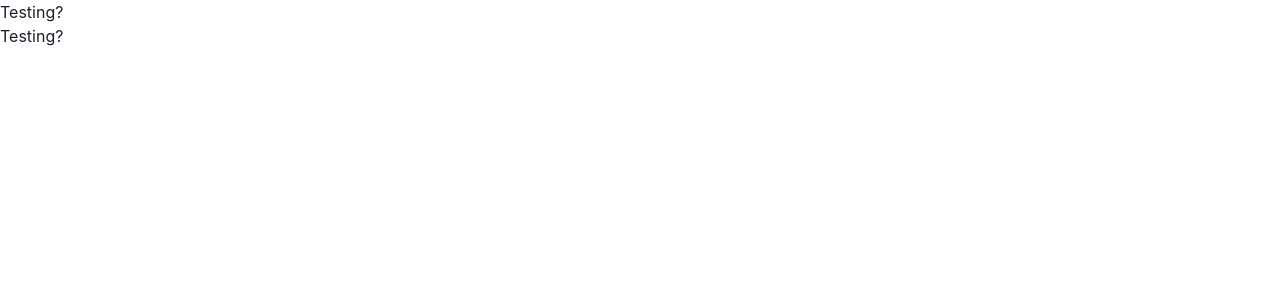
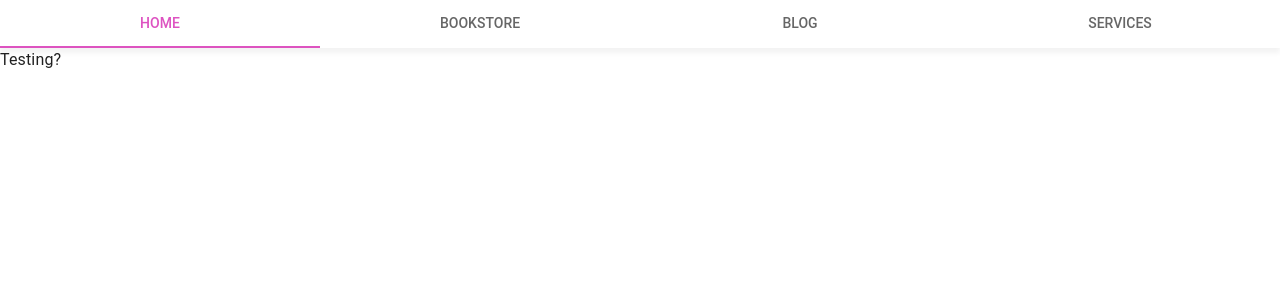
Before and after one commit to Guysnacho/besteemed, a Next.js app: page / in a window 1280 px wide. Shown: the top 300 px of the page. Built offline with nearby package versions, Linux system fonts and the light colour scheme.

Commit message:
Config theme + add layout

```diff
--- a/Components/Navbar.tsx
+++ b/Components/Navbar.tsx
@@ -1,5 +1,58 @@
+import React, { useEffect, useState } from "react";
+import { Grid, Tabs, Tab } from "@mui/material";
+import { styled } from "@mui/material/styles";
+import { useRouter } from "next/router";
+
 const Navbar = () => {
-  return <div>Testing?</div>;
+  const [page, setPage] = useState(0); //Track current page
+  const router = useRouter();
+
+  //Custom tabs with box shadow
+  const TopTab = styled(Tabs)({
+    boxShadow: "0 5px 5px 0 rgba(0, 0, 0, 0.05)",
+  });
+
+  //Updates on click and reroutes
+  const handleChange = (event: React.SyntheticEvent, newPage: number) => {
+    event.preventDefault();
+    setPage(newPage);
+    if (newPage === 0) router.push("/");
+    if (newPage === 1) router.push("/bookstore");
+    if (newPage === 2) router.push("/blog");
+    if (newPage === 3) router.push("/services");
+  };
+
+  //Updates page number on initial page load
+  useEffect(() => {
+    if (router.pathname == "/") setPage(0);
+    if (router.pathname == "/bookstore") setPage(1);
+    if (router.pathname == "/blog") setPage(2);
+    if (router.pathname == "/services") setPage(2);
+  }, [router.pathname]);
+
+  return (
+    <>
+      <Grid
+        container
+        direction="column"
+        sx={{ width: "100%", bgcolor: "background.paper" }}
+      >
+        <Grid item xs={12}>
+          <TopTab
+            onChange={handleChange}
+            indicatorColor="primary"
+            variant="fullWidth"
+            value={page}
+            centered
+          >
+            <Tab label="Home" />
+            <Tab label="Bookstore" />
+            <Tab label="Blog" />
+            <Tab label="Services" />
+          </TopTab>
+        </Grid>
+      </Grid>
+    </>
+  );
 };
-
 export default Navbar;
--- a/Components/layout.js
+++ /dev/null
@@ -1,10 +0,0 @@
-import Footer from "./footer";
-import Navbar from "./Navbar";
-
-export default function Layout({ children }) {
-  return (
-    <>
-      <Navbar /> <main>{children}</main> <Footer />
-    </>
-  );
-}
--- /dev/null
+++ b/Components/layout.tsx
@@ -0,0 +1,14 @@
+import Footer from "./footer";
+import Navbar from "./Navbar";
+
+type LayoutProps = {
+  children: React.ReactNode;
+};
+
+export default function Layout({ children }: LayoutProps) {
+  return (
+    <>
+      <Navbar /> {children} <Footer />
+    </>
+  );
+}
--- a/pages/_app.tsx
+++ b/pages/_app.tsx
@@ -1,11 +1,10 @@
-import { ChakraProvider } from "@chakra-ui/react";
+import { createTheme, ThemeProvider } from "@mui/material/styles";
 import { ReactElement, ReactNode } from "react";
+import { CssBaseline } from "@mui/material";
 import Layout from "../Components/layout";
 import type { AppProps } from "next/app";
 import { NextPage } from "next";
 import "../styles/globals.css";
-
-//Setting up layouts
 
 type NextPageWithLayout = NextPage & {
   getLayout?: (page: ReactElement) => ReactNode;
@@ -15,15 +14,38 @@ type AppPropsWithLayout = AppProps & {
   Component: NextPageWithLayout;
 };
 
+const theme = createTheme({
+  components: {
+    MuiUseMediaQuery: {
+      defaultProps: {
+        noSsr: true,
+      },
+    },
+  },
+  palette: {
+    primary: {
+      main: "rgba(212,37,176,0.79)",
+    },
+    secondary: {
+      main: "#f75537",
+    },
+  },
+  typography: {
+    fontFamily: "'Tiro Devanagari Marathi', 'Roboto', 'Helvetica', 'Arial'",
+  },
+});
+
 function MyApp({ Component, pageProps }: AppPropsWithLayout) {
-  // Use the layout defined at the page level, if available
   const getLayout = Component.getLayout ?? ((page) => page);
   return (
-    <Layout>
-      <ChakraProvider>
-        <Component {...pageProps} />
-      </ChakraProvider>
-    </Layout>
+    <>
+      <CssBaseline />
+      <ThemeProvider theme={theme}>
+        <Layout>
+          <Component {...pageProps} />
+        </Layout>
+      </ThemeProvider>
+    </>
   );
 }
 
```
